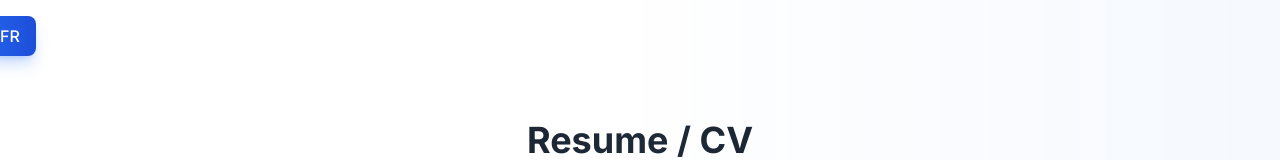
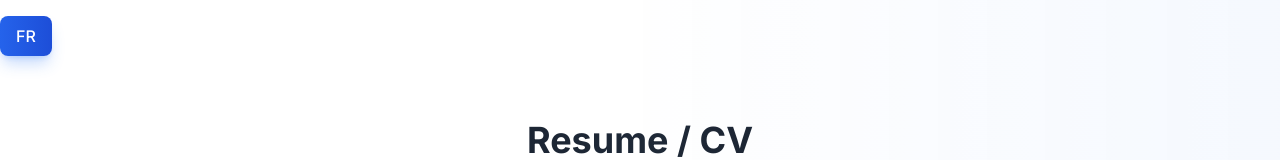
Before and after one commit to Sy2force/Portfolio---pro, a Next.js app: page /resume in a window 1280 px wide. Shown: the top 160 px of the page. Built offline with nearby package versions, Linux system fonts and the light colour scheme.

Commit message:
Centered language toggle button - changed from right-4 to centered position

```diff
--- a/app/resume/page.tsx
+++ b/app/resume/page.tsx
@@ -87,7 +87,7 @@
         </div>
 
         {/* Language Toggle - Mobile */}
-        <div className="fixed top-4 right-4 z-50 md:hidden">
+        <div className="fixed top-4 left-1/2 transform -translate-x-1/2 z-50 md:hidden">
           <button
             onClick={() => setLanguage(language === "en" ? "fr" : "en")}
             className="px-4 py-2 bg-gradient-to-r from-blue-600 to-blue-700 hover:from-blue-700 hover:to-blue-800 text-white rounded-lg transition-all duration-300 font-medium shadow-lg shadow-blue-500/30"
@@ -97,7 +97,7 @@
         </div>
 
         {/* Language Toggle - Desktop */}
-        <div className="hidden md:block fixed top-4 right-4 z-50">
+        <div className="hidden md:block fixed top-4 left-1/2 transform -translate-x-1/2 z-50">
           <button
             onClick={() => setLanguage(language === "en" ? "fr" : "en")}
             className="px-4 py-2 bg-gradient-to-r from-blue-600 to-blue-700 hover:from-blue-700 hover:to-blue-800 text-white rounded-lg transition-all duration-300 font-medium shadow-lg shadow-blue-500/30"
```
